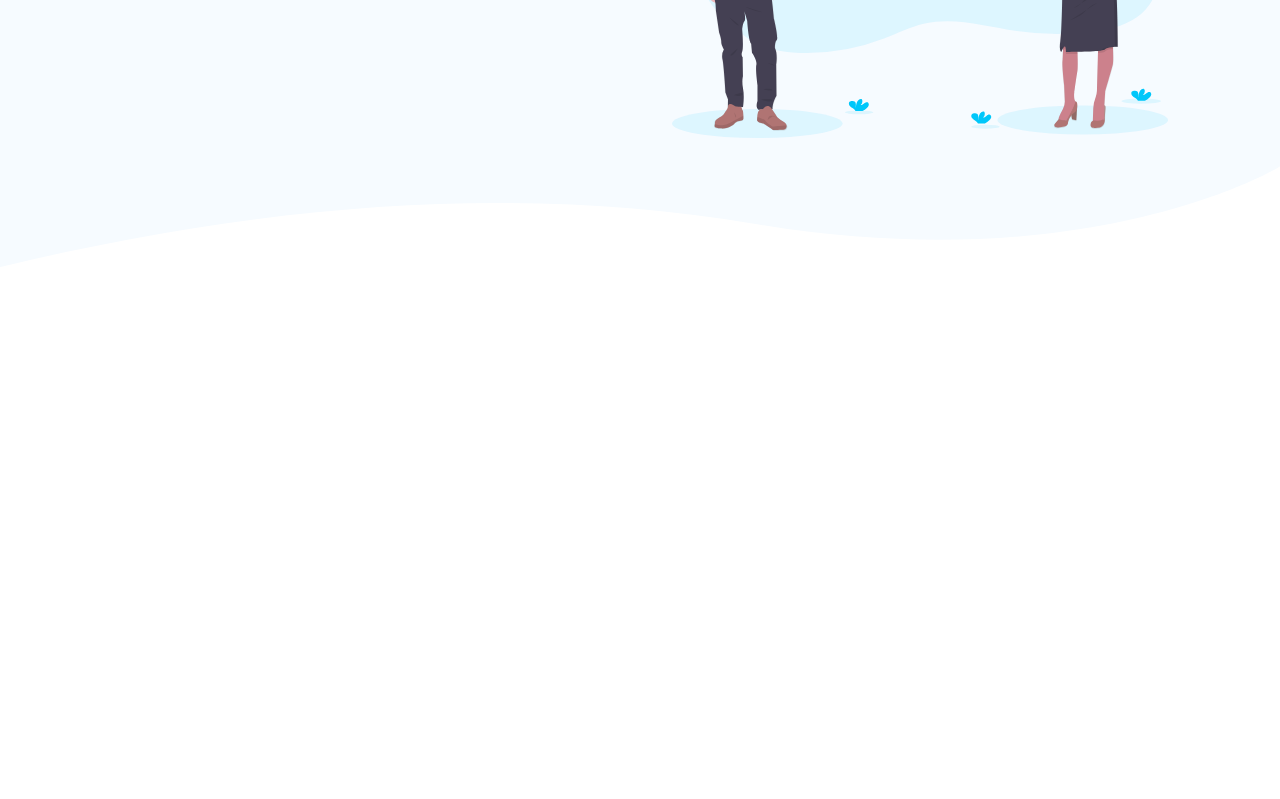
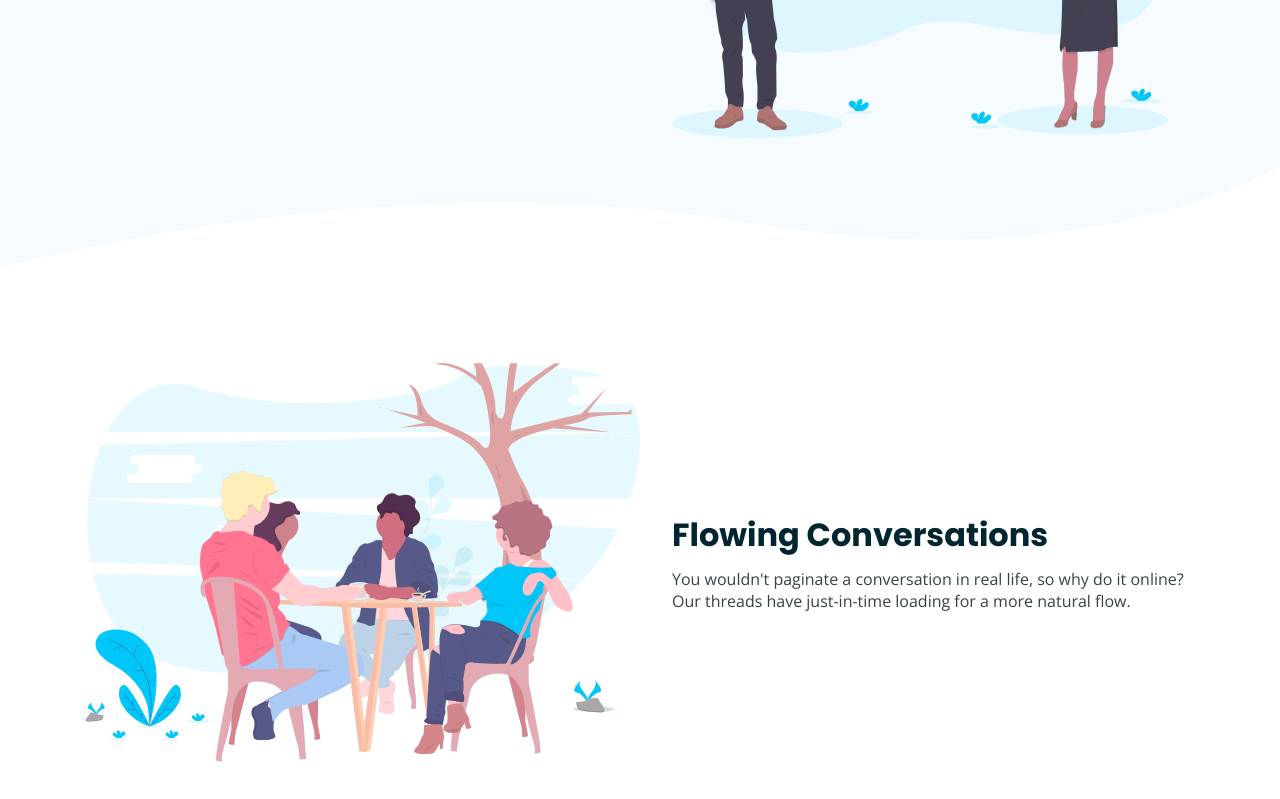
Before and after one commit to BlackFury117/Huddle-landing-page-with-curved-sections, a plain HTML site: page index.html in a window 1280 px wide. Shown: the part 1974-2773 px from the top of the page. Before the commit the page ends 2305 px from the top, so only its background shows below. Drawn offline with nearby package versions, Linux system fonts and the light colour scheme.

Commit message:
Finishing the third section

```diff
--- a/index.html
+++ b/index.html
@@ -93,18 +93,24 @@
     </section>
 
     <section class="third-section">
-
+      <div class="third-container">
+        <div class="flowing-img">
+          <img class="img-flow" src="./images/illustration-flowing-conversation.svg" alt="">
+        </div>
+        <div class="flowing-text">
+          <h3>Flowing Conversations</h3>
+          <p class="paragraph-flow">
+            You wouldn't paginate a conversation in real life, so why do it online? Our threads have
+            just-in-time loading for a more natural flow.
+          </p>
+        </div>
+      </div>
     </section>
 
 
   </main>
 
   <!--
-
-
-  Flowing Conversations
-  You wouldn't paginate a conversation in real life, so why do it online? Our threads have
-  just-in-time loading for a more natural flow.
 
   Your Users
   It takes no time at all to integrate Huddle with your app's authentication solution. This means,
--- a/scss/mixins.scss
+++ b/scss/mixins.scss
@@ -15,3 +15,9 @@
         color: #fd53c0;
     }
 }
+
+@mixin heading{
+    font-size: 2rem;
+    color: #01262f;
+    margin-bottom: 1rem;
+}
--- a/scss/styles.scss
+++ b/scss/styles.scss
@@ -37,6 +37,7 @@
       }
 
       .btn:hover{
+        font-weight: 700;
         background-color: $btn-border-color;
         color: whitesmoke;
         border: 2px solid whitesmoke;
@@ -48,13 +49,13 @@
 
 /// FIRST SECTION ///
 
-.container {
+.container{
   display: flex;
   flex-direction: column;
   align-items: center;
   margin: 0 8.5rem;
 
-  .row-1 {
+  .row-1{
     text-align: center;
   }
 
@@ -92,16 +93,16 @@
   justify-content: space-between;
   margin: 0 8.5rem 4rem 8.5rem;
 
-  .column {
+  .column{
     display: flex;
     flex-direction: column;
   }
 
-  .column-1 {
+  .column-1{
     padding-left: 4rem;
   }
 
-  .column-2 {
+  .column-2{
     padding-right: 4rem;
   }
 
@@ -154,15 +155,14 @@
     }
 
     h2{
-      color: $main-color;
-      margin-bottom: 1rem;
+      @include heading;
     }
 
     .paragraph-grow{
       color: $text-color;
     }
 
-    .grow-img {
+    .grow-img{
       justify-self: end;
       align-self: center;
       grid-area: grow-img;
@@ -174,3 +174,44 @@
     }
   }
 }
+
+/// THIRD SECTION ///
+
+.third-container{
+  display: grid;
+  grid-template-columns: 1fr 1fr;
+  grid-template-rows: 1fr;
+  gap: 0px 0px;
+  grid-auto-flow: row;
+  grid-template-areas:
+    "flowing-img flowing-text";
+  padding: 0 5rem 0 5rem;
+
+  .flowing-img{
+    justify-self: end;
+    align-self: center;
+    grid-area: flowing-img;
+    padding: 2rem 0;
+  }
+
+  .img-flow{
+    width: 100%;
+  }
+
+  .flowing-text{
+    justify-self: start;
+    align-self: center;
+    grid-area: flowing-text;
+    padding: 0 0 0 2rem;
+  }
+
+  h3{
+    @include heading;
+  }
+
+  .paragraph-flow{
+    color: $text-color;
+  }
+}
+
+/// FOURTH SECTION ///
```
Also changed, not shown: dist/styles.css, 1 other file.
